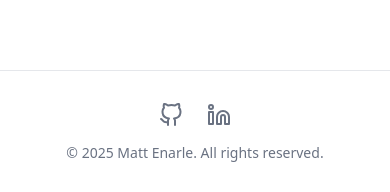
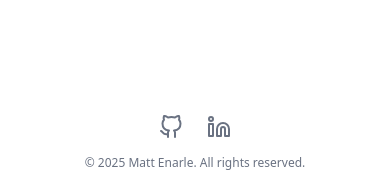
Before and after one commit to mattenarle10/matt-portfolio-v2, a Next.js app: page / in a window 390 px wide. Shown: the part 649-841 px from the top of the page. Built offline with nearby package versions, Linux system fonts and the light colour scheme; no server answers.

Commit message:
feat: cleaner sleeker footer

```diff
--- a/src/components/layout/footer.tsx
+++ b/src/components/layout/footer.tsx
@@ -5,13 +5,13 @@ import { GithubIcon, LinkedInIcon } from '@/styles/icons';
 
 const Footer = () => {
   return (
-    <footer className="py-8 border-t border-gray-200 dark:border-gray-800">
+    <footer className="py-6 md:py-8">
       <div className="max-w-3xl mx-auto px-4 sm:px-6 lg:px-8">
         <div className="flex flex-col items-center justify-center">
           {/* Social Links */}
           <div className="flex space-x-6 mb-4">
             <Link
-              href="https://github.com/mattenarle"
+              href="https://github.com/mattenarle10"
               target="_blank"
               rel="noopener noreferrer"
               className="text-gray-500 hover:text-gray-700 dark:text-gray-400 dark:hover:text-gray-200 transition-colors"
@@ -20,7 +20,7 @@ const Footer = () => {
               <GithubIcon className="w-6 h-6" />
             </Link>
             <Link
-              href="https://linkedin.com/in/mattenarle"
+              href="https://linkedin.com/in/matthew-enarle"
               target="_blank"
               rel="noopener noreferrer"
               className="text-gray-500 hover:text-gray-700 dark:text-gray-400 dark:hover:text-gray-200 transition-colors"
@@ -31,7 +31,7 @@ const Footer = () => {
           </div>
 
           {/* Copyright */}
-          <div className="text-sm text-gray-500 dark:text-gray-400">
+          <div className="text-xs md:text-sm text-gray-500 dark:text-gray-400 font-light">
             &copy; {new Date().getFullYear()} Matt Enarle. All rights reserved.
           </div>
         </div>
```
